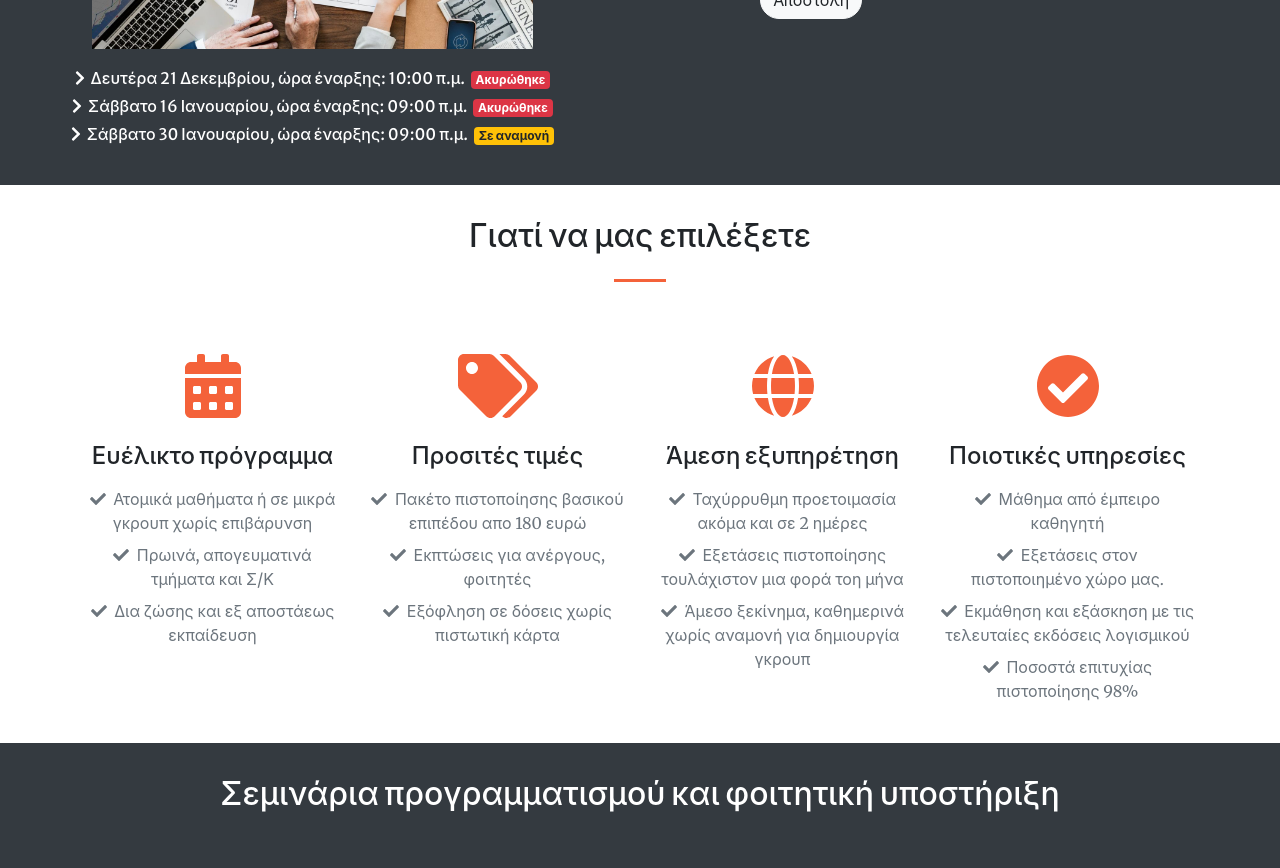
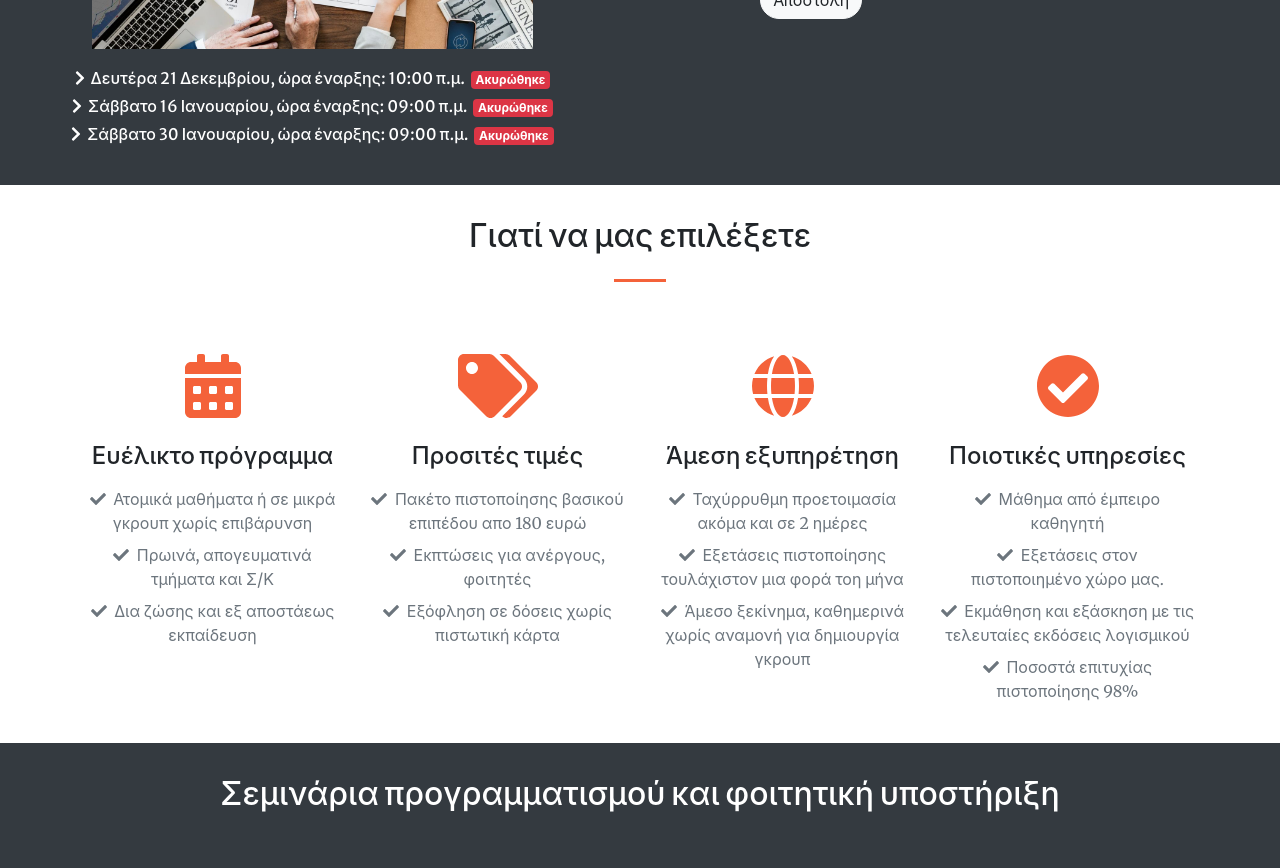
Before and after one commit to kentro-pliroforikis/kentro-pliroforikis.github.io, a plain HTML site: page index.html in a window 1280 px wide. Shown: the part 3860-4728 px from the top of the page. Drawn offline with nearby package versions, Linux system fonts and the light colour scheme.

Commit message:
Update index.html
ok

```diff
--- a/index.html
+++ b/index.html
@@ -163,7 +163,7 @@
                 <div class="container text-center">
                     <h6><i class="fas fa-chevron-right"></i>&nbsp; Δευτέρα 21 Δεκεμβρίου, ώρα έναρξης: 10:00 π.μ. &nbsp;<span class="badge badge-danger" >Ακυρώθηκε</span></h6>
                     <h6><i class="fas fa-chevron-right"></i>&nbsp; Σάββατο 16 Ιανουαρίου, ώρα έναρξης: 09:00 π.μ. &nbsp;<span class="badge badge-danger" >Ακυρώθηκε</span></h6>
-					<h6><i class="fas fa-chevron-right"></i>&nbsp; Σάββατο 30 Ιανουαρίου, ώρα έναρξης: 09:00 π.μ. &nbsp;<span class="badge badge-warning" >Σε αναμονή</span></h6>
+					<h6><i class="fas fa-chevron-right"></i>&nbsp; Σάββατο 30 Ιανουαρίου, ώρα έναρξης: 09:00 π.μ. &nbsp;<span class="badge badge-danger" >Ακυρώθηκε</span></h6>
                 </div>
 			</div>
 			<div class="col-lg-6">
```
